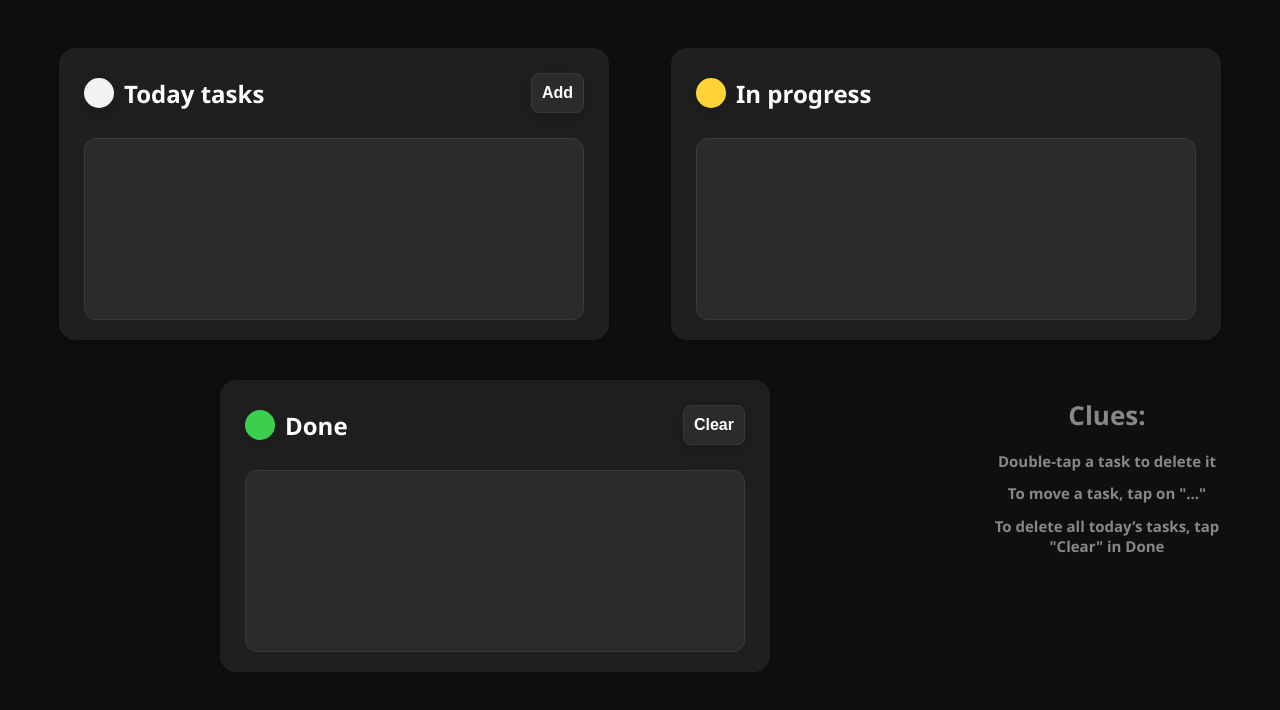
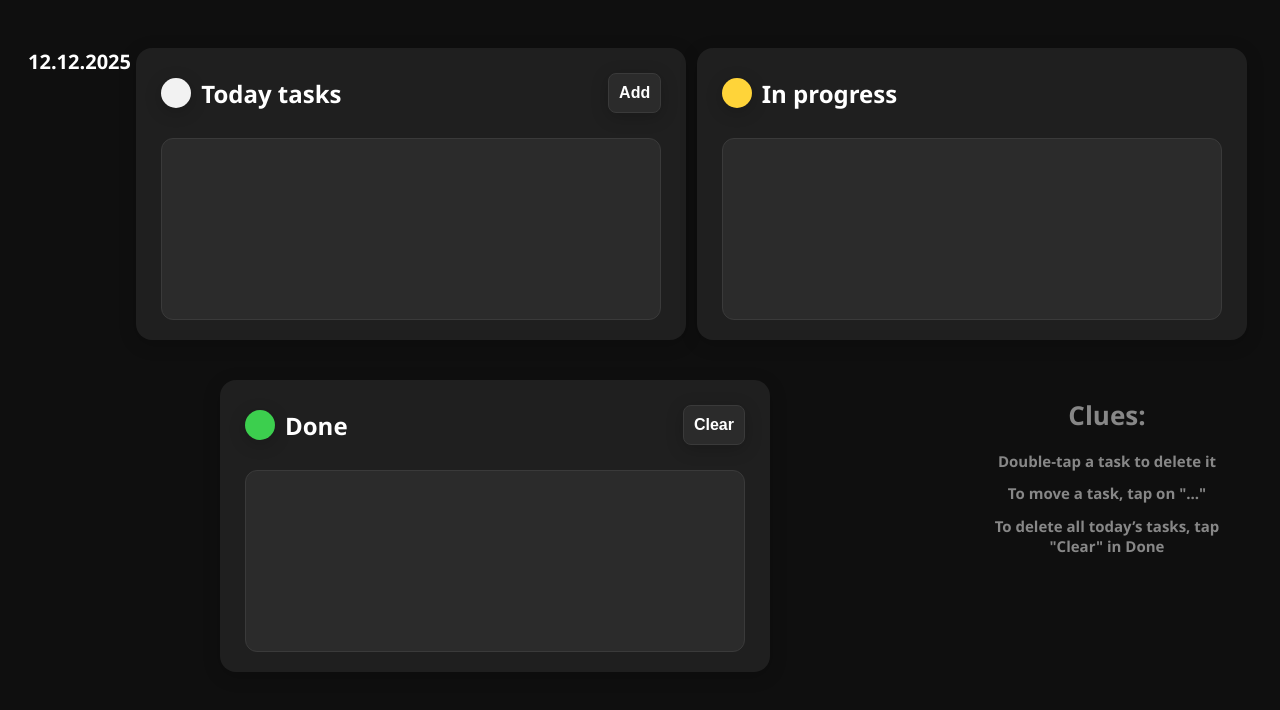
Before and after one commit to everidiy/Daily-Tasks-App, a React (Vite) app: page / in a window 1280 px wide. Shown: the top 710 px of the page. Built offline with nearby package versions, Linux system fonts and the light colour scheme.

Commit message:
yt v 0.9

```diff
--- a/src/App.jsx
+++ b/src/App.jsx
@@ -39,8 +39,17 @@ function App() {
     setDragged(null);
   };
 
+  const date = new Date();
+  const day = date.getDate();
+  const month = date.getMonth() + 1;
+  const year = date.getFullYear();
+
   return (
     <div className="board-wrapper">
+      <div className="date">
+          <p>{day}.{month}.{year}</p>
+      </div>
+
       <TodayBoard
         tasks={tasks}
         deleteTask={deleteTask}
--- a/src/styles/App.css
+++ b/src/styles/App.css
@@ -15,6 +15,13 @@ body {
 
 .text-clues .title {
     font-size: 13px;
+}
+
+.date {
+    color: white;
+    font-family: 'Segoe UI', Tahoma, Geneva, Verdana, sans-serif;
+    font-weight: bold;
+    font-size: 20px;
 }
 
 .text-clues {
```
